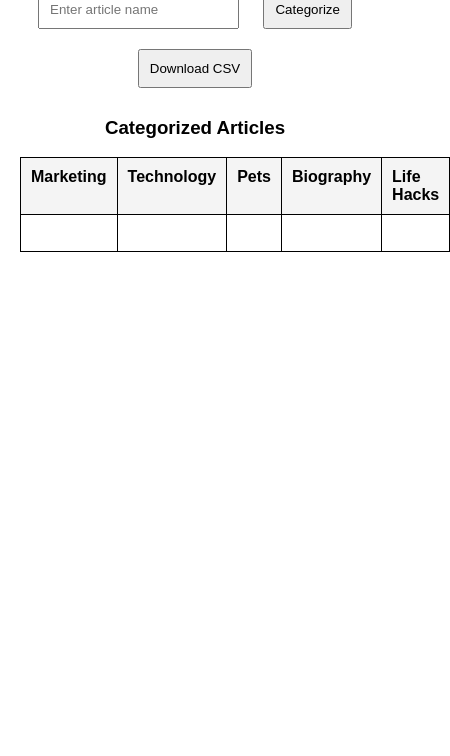
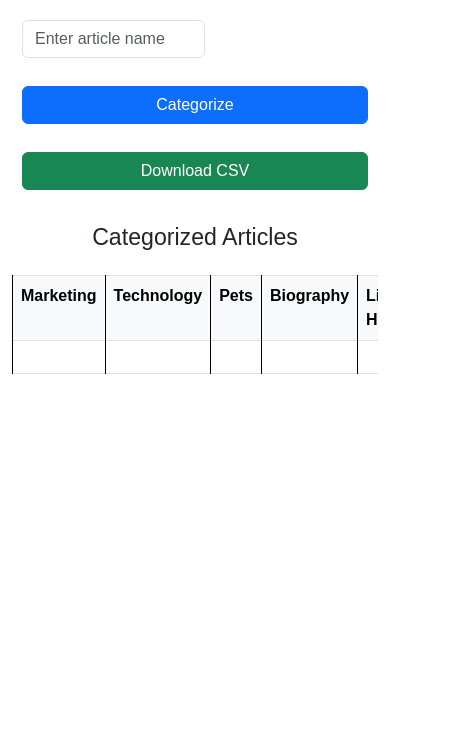
Before and after one commit to Tanu-N-Prabhu/ArticleSort, a plain HTML site: page index.html in a window 390 px wide. Shown: the part 88-844 px from the top of the page, 450 px wide, since content can reach past the window. Drawn offline with nearby package versions, Linux system fonts and the light colour scheme.

Commit message:
Added bootstrap for responsiveness

```diff
--- a/index.html
+++ b/index.html
@@ -4,22 +4,26 @@
     <meta charset="UTF-8">
     <meta name="viewport" content="width=device-width, initial-scale=1.0">
     <title>ArticleSort</title>
+
+    <!-- Bootstrap CSS -->
+    <link href="https://cdn.jsdelivr.net/npm/bootstrap@5.3.0/dist/css/bootstrap.min.css" rel="stylesheet">
     <link rel="stylesheet" href="styles.css">  <!-- External CSS file -->
 </head>
-<body>
+<body class="container py-4">
 
-    <h2>ArticleSort</h2>
+    <h2 class="text-center mb-4">ArticleSort</h2>
 
-    <!-- Input field to enter article name and buttons -->
-    <input type="text" id="articleInput" placeholder="Enter article name">
-    <button onclick="categorizeArticle()">Categorize</button>
-    <button onclick="downloadCSV()">Download CSV</button>
+    <div class="mb-3 d-flex flex-column flex-md-row gap-2 justify-content-center">
+        <input type="text" id="articleInput" class="form-control w-50" placeholder="Enter article name">
+        <button class="btn btn-primary" onclick="categorizeArticle()">Categorize</button>
+        <button class="btn btn-success" onclick="downloadCSV()">Download CSV</button>
+    </div>
 
-    <h3>Categorized Articles</h3>
+    <h3 class="text-center mt-4">Categorized Articles</h3>
 
-    <!-- Table to display categorized articles -->
-    <table id="articleTable">
-        <thead>
+    <div class="table-responsive">
+        <table class="table table-bordered text-center mt-3">
+            <thead class="table-light">
                 <tr>
                     <th>Marketing</th>
                     <th>Technology</th>
@@ -30,17 +34,18 @@
             </thead>
             <tbody>
                 <tr>
-                <td><ol id="Marketing"></ol></td>
-                <td><ol id="Technology"></ol></td>
-                <td><ol id="Pets"></ol></td>
-                <td><ol id="Biography"></ol></td>
-                <td><ol id="Life Hacks"></ol></td>
+                    <td><ol id="Marketing" class="list-unstyled"></ol></td>
+                    <td><ol id="Technology" class="list-unstyled"></ol></td>
+                    <td><ol id="Pets" class="list-unstyled"></ol></td>
+                    <td><ol id="Biography" class="list-unstyled"></ol></td>
+                    <td><ol id="Life Hacks" class="list-unstyled"></ol></td>
                 </tr>
             </tbody>
         </table>
+    </div>
 
-    <!-- External JavaScript file -->
+    <!-- Bootstrap JS -->
+    <script src="https://cdn.jsdelivr.net/npm/bootstrap@5.3.0/dist/js/bootstrap.bundle.min.js"></script>
     <script src="script.js"></script>
-
 </body>
 </html>
```
Lines whose indentation alone changed are shown as unchanged.
